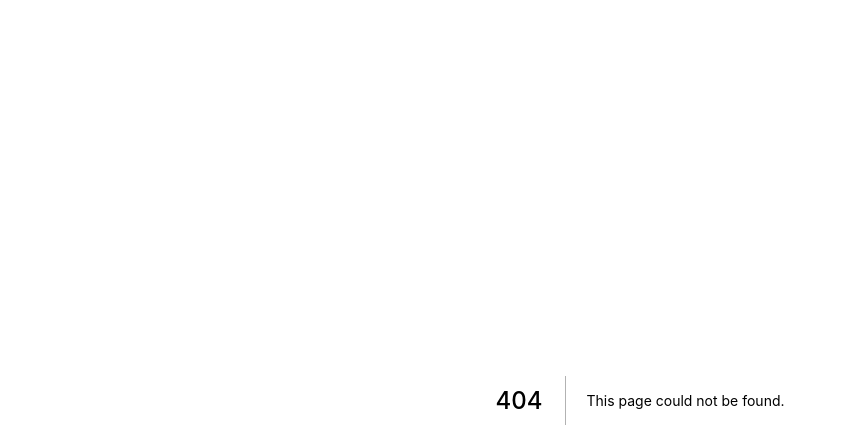
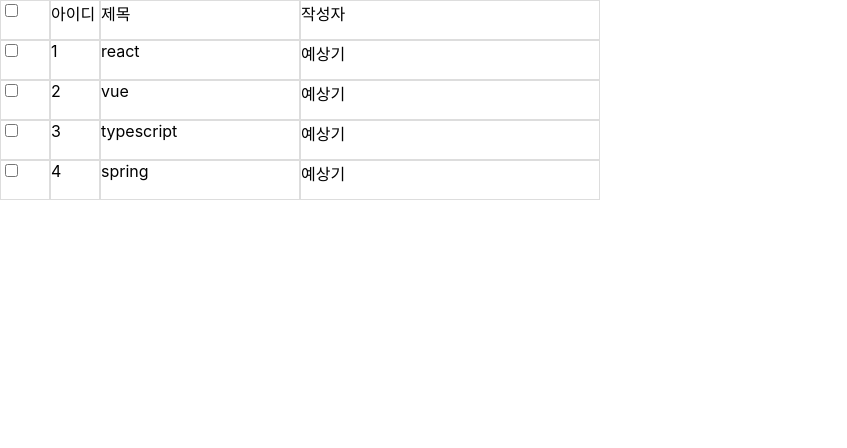
Before and after one commit to with-key/components, a Next.js app: page /table in a window 1280 px wide. Before the commit this address had no page. Shown: the top 448 px of the page, without its empty margins (0-847 px from the left). Built offline with nearby package versions, Linux system fonts and the light colour scheme.

Commit message:
add: table row selection

```diff
--- /dev/null
+++ b/src/features/table/Row.tsx
@@ -0,0 +1,54 @@
+import React, { useEffect, useState } from "react";
+import styled from "styled-components";
+import { Item } from "./useCheckGroup";
+
+type CheckBoxProps = {
+  onCheck: (checked: boolean, id: number) => void;
+  _checked: boolean;
+  id: number;
+};
+
+const CheckBox = ({ onCheck, id, _checked }: CheckBoxProps) => {
+  const [isCheck, setIsCheck] = useState(false);
+
+  useEffect(() => {
+    setIsCheck(_checked);
+  }, [_checked]);
+
+  return (
+    <input
+      type="checkbox"
+      onChange={(e) => onCheck(e.target.checked, id)}
+      checked={isCheck}
+    />
+  );
+};
+
+type RowProps = {
+  item: Item;
+  onCheck: (checked: boolean, id: number) => void;
+  _checked: boolean;
+};
+
+export const Row = ({ item, onCheck, _checked }: RowProps) => {
+  return (
+    <StContainer>
+      <StCell>
+        <CheckBox onCheck={onCheck} id={item.id} _checked={_checked} />
+      </StCell>
+      <StCell>{item.id}</StCell>
+      <StCell>{item.title}</StCell>
+      <StCell>{item.author}</StCell>
+    </StContainer>
+  );
+};
+
+const StContainer = styled.div`
+  display: grid;
+  grid-template-columns: 50px 50px 200px 300px; // 그리드 형태 정의
+  height: 40px;
+`;
+
+const StCell = styled.div`
+  border: 1px solid #ddd;
+`;
--- /dev/null
+++ b/src/features/table/data.model.ts
@@ -0,0 +1,18 @@
+export const data = [
+  { id: 1, title: "react", author: "예상기" },
+  {
+    id: 2,
+    title: "vue",
+    author: "예상기",
+  },
+  {
+    id: 3,
+    title: "typescript",
+    author: "예상기",
+  },
+  {
+    id: 4,
+    title: "spring",
+    author: "예상기",
+  },
+];
--- /dev/null
+++ b/src/features/table/useCheckGroup.ts
@@ -0,0 +1,39 @@
+import { useState } from "react";
+
+export type Item = { id: number; title: string; author: string };
+
+const useCheckGroup = () => {
+  const [checkedSet, setCheckedSet] = useState(new Set());
+
+  const addToSet = (id: Item["id"]) =>
+    setCheckedSet((prev) => {
+      const set = new Set(prev);
+      set.add(id);
+      return set;
+    });
+
+  const deleteToSet = (id: Item["id"]) =>
+    setCheckedSet((prev) => {
+      const set = new Set(prev);
+      set.delete(id);
+      return set;
+    });
+
+  const clearSet = () => {
+    setCheckedSet(new Set());
+  };
+
+  const replaceSet = (id: Array<Item["id"]>) => {
+    setCheckedSet(new Set(id));
+  };
+
+  return {
+    checkedSet,
+    addToSet,
+    deleteToSet,
+    clearSet,
+    replaceSet,
+  };
+};
+
+export default useCheckGroup;
--- /dev/null
+++ b/src/pages/table/index.tsx
@@ -0,0 +1,87 @@
+import React, { useEffect, useState } from "react";
+import styled from "styled-components";
+import { data } from "../../features/table/data.model";
+import { Row } from "../../features/table/Row";
+import useCheckGroup from "../../features/table/useCheckGroup";
+
+const Table = () => {
+  const [allCheck, setAllCheck] = useState(false);
+  const { checkedSet, addToSet, deleteToSet, clearSet, replaceSet } =
+    useCheckGroup();
+
+  useEffect(() => {
+    if (data.length === checkedSet.size) setAllCheck(true);
+    else setAllCheck(false);
+  }, [checkedSet.size]);
+
+  // Row에서 체크박스 체크 시
+  const onclickCheckBox = (checked: boolean, id: number) => {
+    if (checked) {
+      addToSet(id);
+    } else {
+      deleteToSet(id);
+    }
+  };
+
+  // 헤더의 체크 박스 체크 핸들러
+  const onClickHeaderCheckBox = (e: React.ChangeEvent<HTMLInputElement>) => {
+    const { checked } = e.target;
+    setAllCheck(checked);
+    if (checked) {
+      const ids = data.map((item) => item.id);
+      replaceSet(ids);
+    } else {
+      clearSet();
+    }
+  };
+
+  return (
+    <>
+      <StTableHeader>
+        <StCell>
+          <input
+            type="checkbox"
+            checked={allCheck}
+            onChange={onClickHeaderCheckBox}
+          />
+        </StCell>
+        <StCell>아이디</StCell>
+        <StCell>제목</StCell>
+        <StCell>작성자</StCell>
+      </StTableHeader>
+      <div>
+        {data.map((item) => {
+          return (
+            <Row
+              item={item}
+              onCheck={onclickCheckBox}
+              key={item.id}
+              _checked={checkedSet.has(item.id)}
+            />
+          );
+        })}
+      </div>
+    </>
+  );
+};
+
+export default Table;
+
+const StTableHeader = styled.div`
+  display: grid;
+  grid-template-columns: 50px 50px 200px 300px; // 그리드 형태 정의
+  height: 40px;
+`;
+
+const StCell = styled.div`
+  border: 1px solid #ddd;
+`;
+
+/**
+ * repeat() : 횟수, 반복할 치수
+ * minmax() -> 최솟값과 최댓값을 설정 가능
+ * auto-fill과 auto-fit은 column의 개수를 미리 정하지 않고
+ * 설정된 너비가 허용하는 한 최대한 셀을 채웁니다.
+ * auto-fit -> 갯수를 알지 못할때
+ * auto-fill
+ */
```
